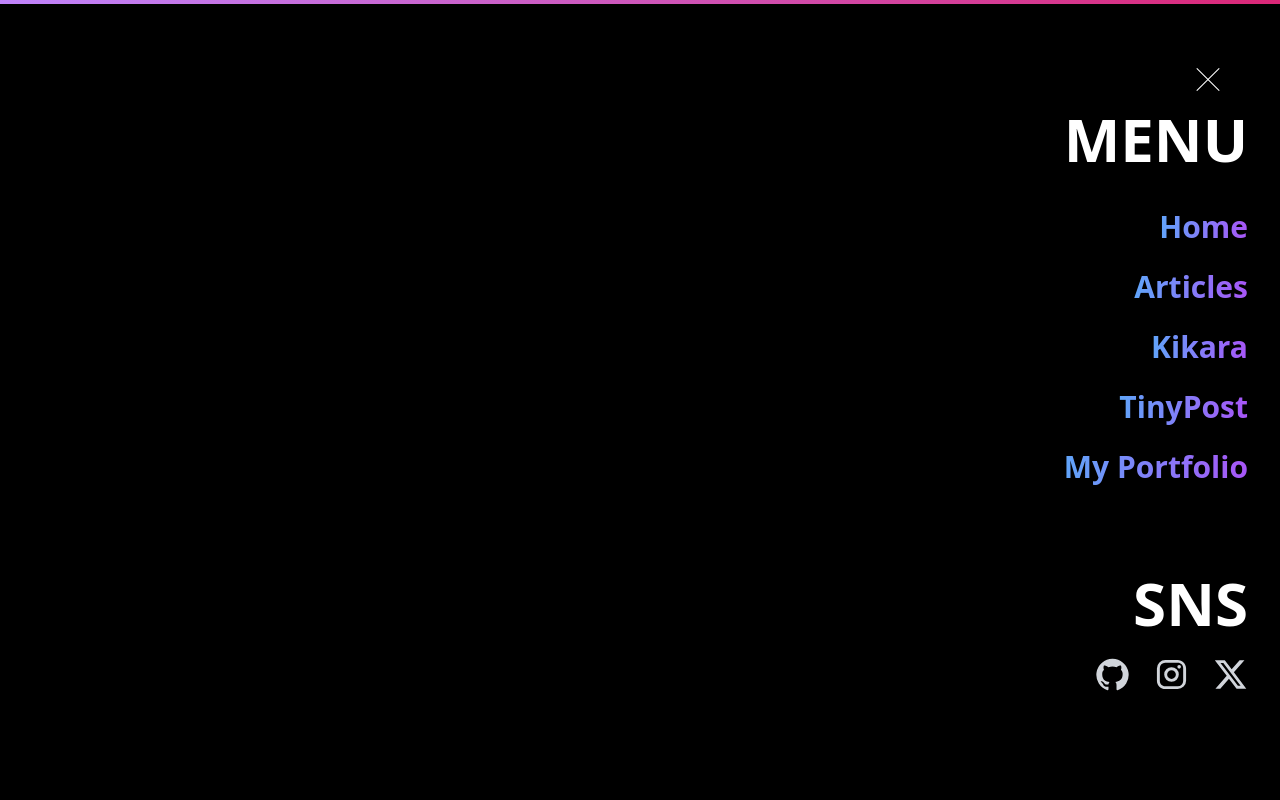
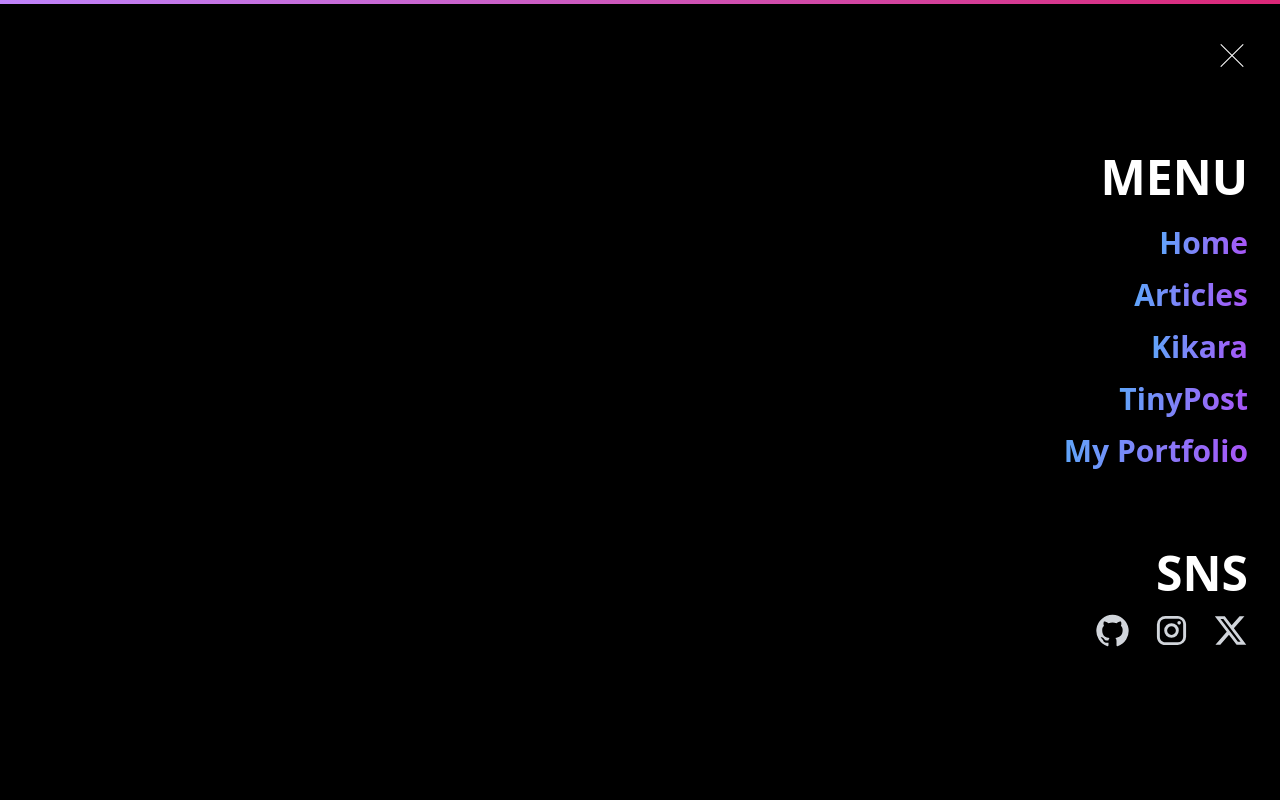
Before and after one commit to sanpicule/Work-Lab, a Next.js app: page /kikara in a window 1280 px wide. Both pictures are taken after a click on the element 1232 px from the left and 40 px from the top of the page. Shown: the top 800 px of the page. Built offline with nearby package versions, Linux system fonts and the light colour scheme.

Commit message:
メニュー表示時にスクロールされないように修正

```diff
--- a/components/NavBar.tsx
+++ b/components/NavBar.tsx
@@ -1,4 +1,6 @@
-import React, { useState } from 'react'
+'use client'
+
+import React, { useEffect, useState } from 'react'
 import { navMenuList } from '@/utils/data'
 import Hamburger from './HamburgerMenu'
 import CloseButton from './MobileCloseButton'
@@ -34,6 +36,14 @@
   const [open, setOpen] = useState(false)
   const { scrollYProgress } = useScroll()
   const [isHovered, setIsHovered] = useState(false)
+
+  useEffect(() => {
+    if (open) {
+      document.body.style.overflow = 'hidden'
+    } else {
+      document.body.style.overflow = ''
+    }
+  }, [open])
 
   // ハンバーガーメニューのアニメーション（表示速度を上げる）
   const hamburgerVariants = {
@@ -263,16 +273,6 @@
         >
           {open && (
             <>
-              {/* メニュー背景 */}
-              <motion.div
-                key='menu-bg'
-                initial='closed'
-                animate='open'
-                exit='closed'
-                variants={bgVariants}
-                className='fixed top-0 right-0 w-full h-screen bg-black z-40'
-              />
-
               {/* メニューコンテンツ */}
               <motion.div
                 key='menu-content'
@@ -280,11 +280,11 @@
                 animate='open'
                 exit='closed'
                 variants={menuVariants}
-                className='p-8 fixed top-0 text-white right-0 w-full h-lvh z-50 flex flex-col justify-center items-end'
+                className='px-8 fixed top-0 text-white right-0 w-full h-lvh bg-black z-50 flex flex-col justify-center items-end'
               >
                 {/* クローズボタン - 独立したアニメーションで表示 */}
                 <motion.div
-                  className='w-full flex justify-end mb-8 absolute top-8 right-8'
+                  className='w-full flex justify-end mb-8 absolute top-2 right-2'
                   initial={{ opacity: 0 }}
                   animate={{ opacity: 1 }}
                   // 閉じる時のアニメーションを早くする
@@ -297,10 +297,10 @@
                   <CloseButton setOpen={setOpen} />
                 </motion.div>
 
-                <motion.ul className='w-full flex flex-col gap-2 md:gap-6 items-end'>
+                <motion.ul className='w-full flex flex-col gap-2 md:gap-4 items-end'>
                   <motion.h2
                     variants={menuItemVariants}
-                    className='font-bold text-4xl md:text-6xl text-right mb-4'
+                    className='font-bold text-4xl md:text-5xl text-right'
                   >
                     MENU
                   </motion.h2>
@@ -333,11 +333,11 @@
                   >
                     <motion.h2
                       variants={menuItemVariants}
-                      className='font-bold text-4xl md:text-6xl text-right mb-4'
+                      className='font-bold text-4xl md:text-5xl text-right'
                     >
                       SNS
                     </motion.h2>
-                    <div className='flex gap-6 mt-2'>
+                    <div className='flex gap-2 md:gap-6 mt-2'>
                       <motion.a
                         href='https://github.com/sanpicule?tab=repositories'
                         target='_blank'
--- a/tailwind.config.ts
+++ b/tailwind.config.ts
@@ -33,6 +33,9 @@
         'gradient-conic':
           'conic-gradient(from 180deg at 50% 50%, var(--tw-gradient-stops))',
       },
+      height: {
+        lvh: '100lvh',
+      },
     },
   },
   plugins: [],
```
